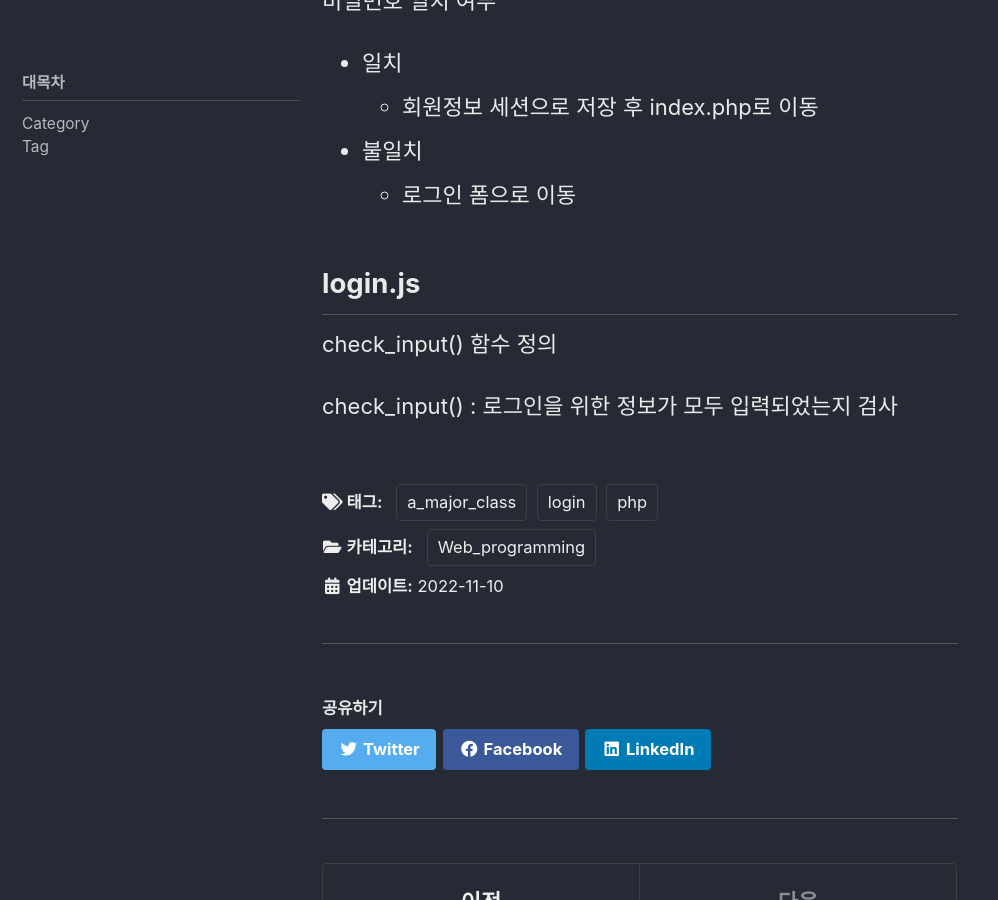
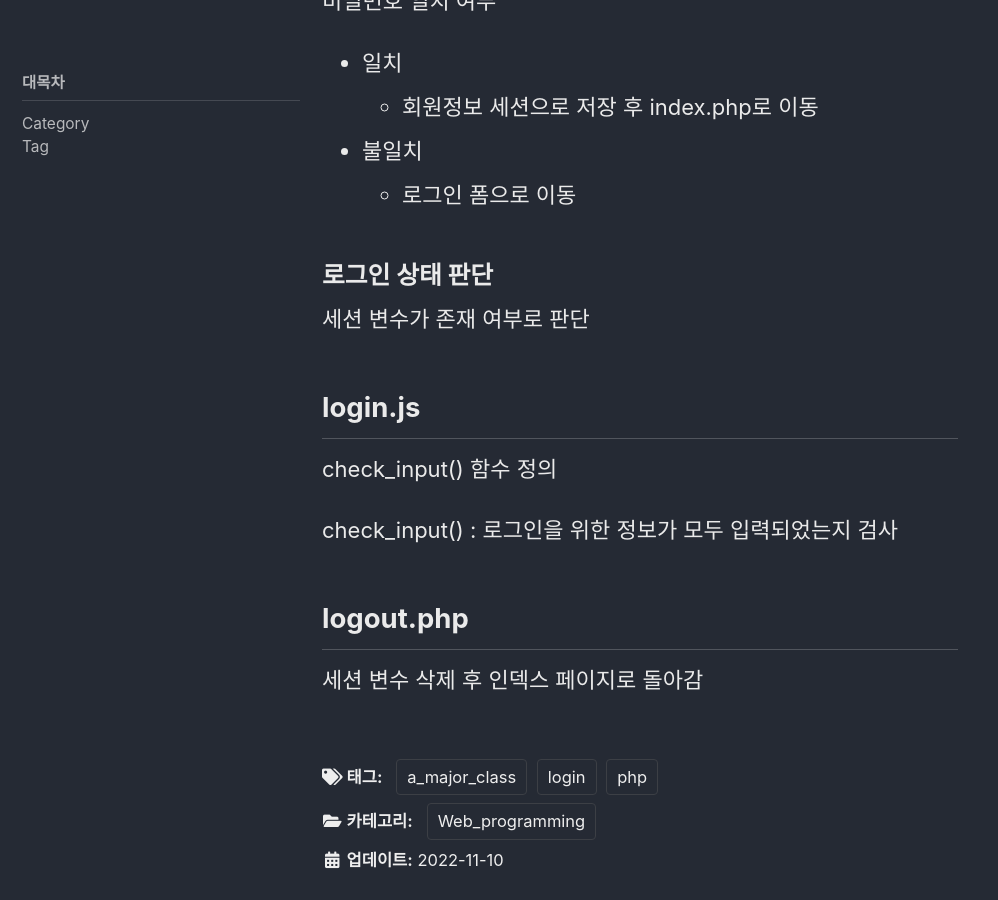
Before and after one commit to MinKimS/MinKimS.github.io, a Jekyll site: the page built from _posts/2022-11-10-webpageLogin.md, in a window 1280 px wide and 900 px high, scrolled down 1689 px. Shown: the whole window, without its empty margins (0-998 px from the left). Built offline with Jekyll 4.4.1, drawn with Linux system fonts in a browser that asks for light colours; cached includes are drawn as plain includes.

Commit message:
Update 2022-11-10-webpageLogin.md

```diff
--- a/_posts/2022-11-10-webpageLogin.md
+++ b/_posts/2022-11-10-webpageLogin.md
@@ -53,7 +53,14 @@ sidebar:
 - 불일치
     - 로그인 폼으로 이동
 
+### 로그인 상태 판단
+
+세션 변수가 존재 여부로 판단
+
 ## login.js
 check_input() 함수 정의
 
 check_input() : 로그인을 위한 정보가 모두 입력되었는지 검사
+
+## logout.php
+세션 변수 삭제 후 인덱스 페이지로 돌아감
```
